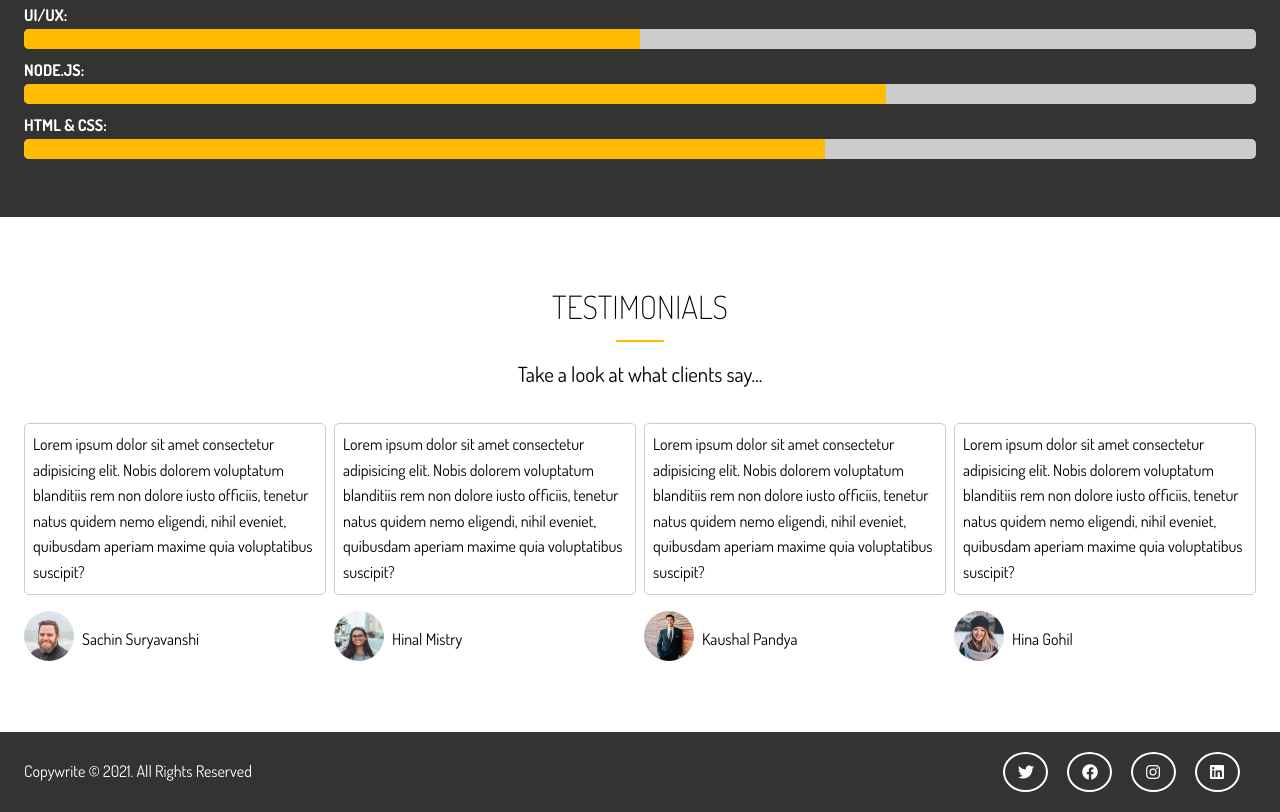
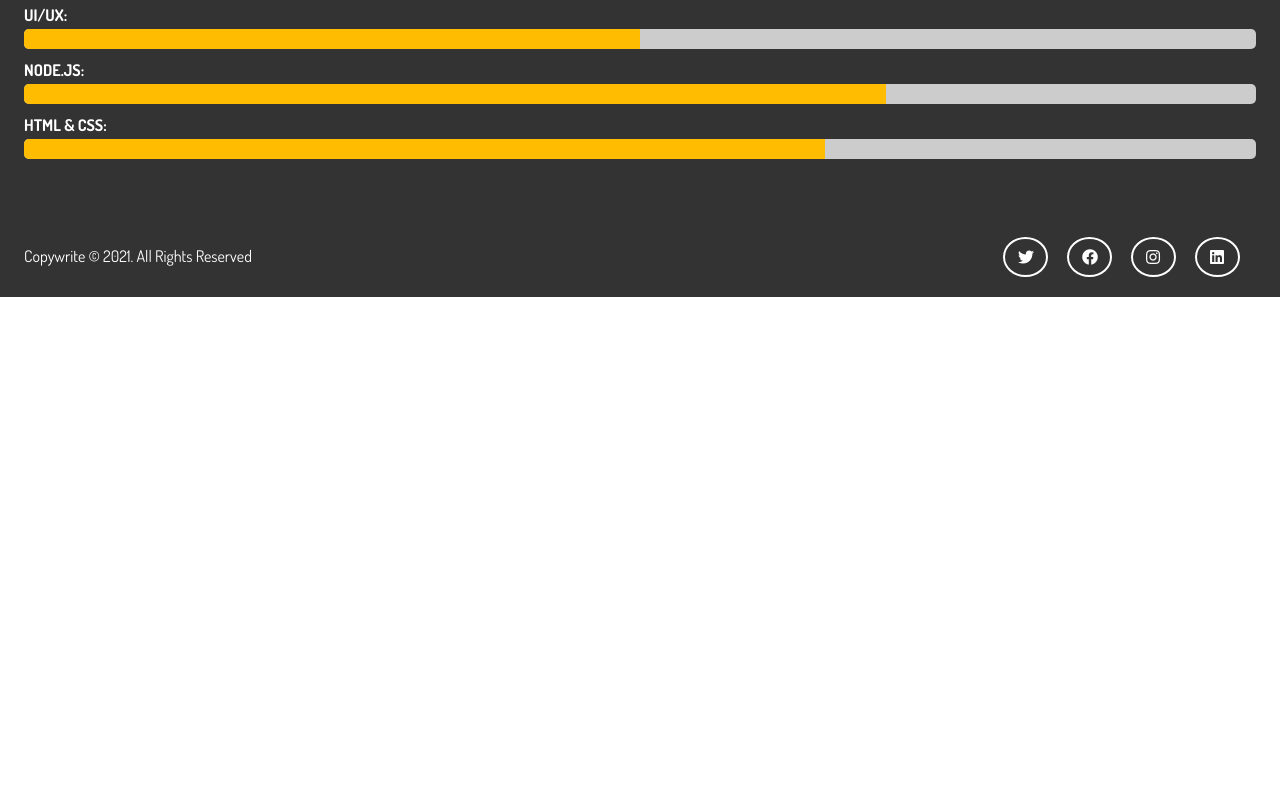
Before and after one commit to rushabh0021/rushabhmodi, a website: page about.html in a window 1280 px wide. Shown: the part 709-1521 px from the top of the page. After the commit the page ends 1006 px from the top, so only its background shows below. Drawn offline with Linux system fonts and the light colour scheme.

Commit message:
removed testimonial section

```diff
--- a/about.html
+++ b/about.html
@@ -109,7 +109,7 @@
     </section> -->
 
     <!-- Section D: Testimonials -->
-    <section id="about-d" class="py-4">
+  <!--   <section id="about-d" class="py-4">
         <div class="container">
             <div class="section-title">Testimonials</div>
             <div class="bottom-line"></div>
@@ -146,7 +146,7 @@
                 </div>
             </div>
         </div>
-    </section>
+    </section> -->
 
 
     <!-- Footer -->
```
